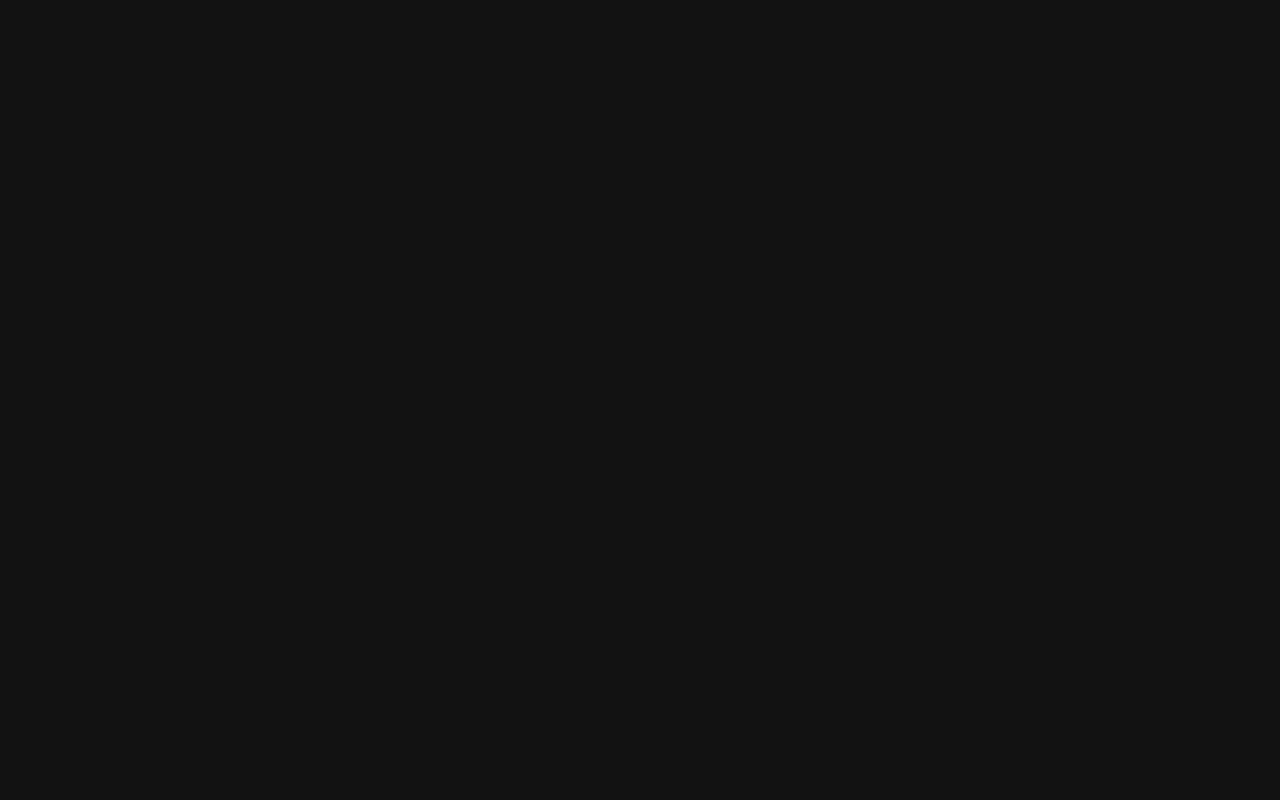
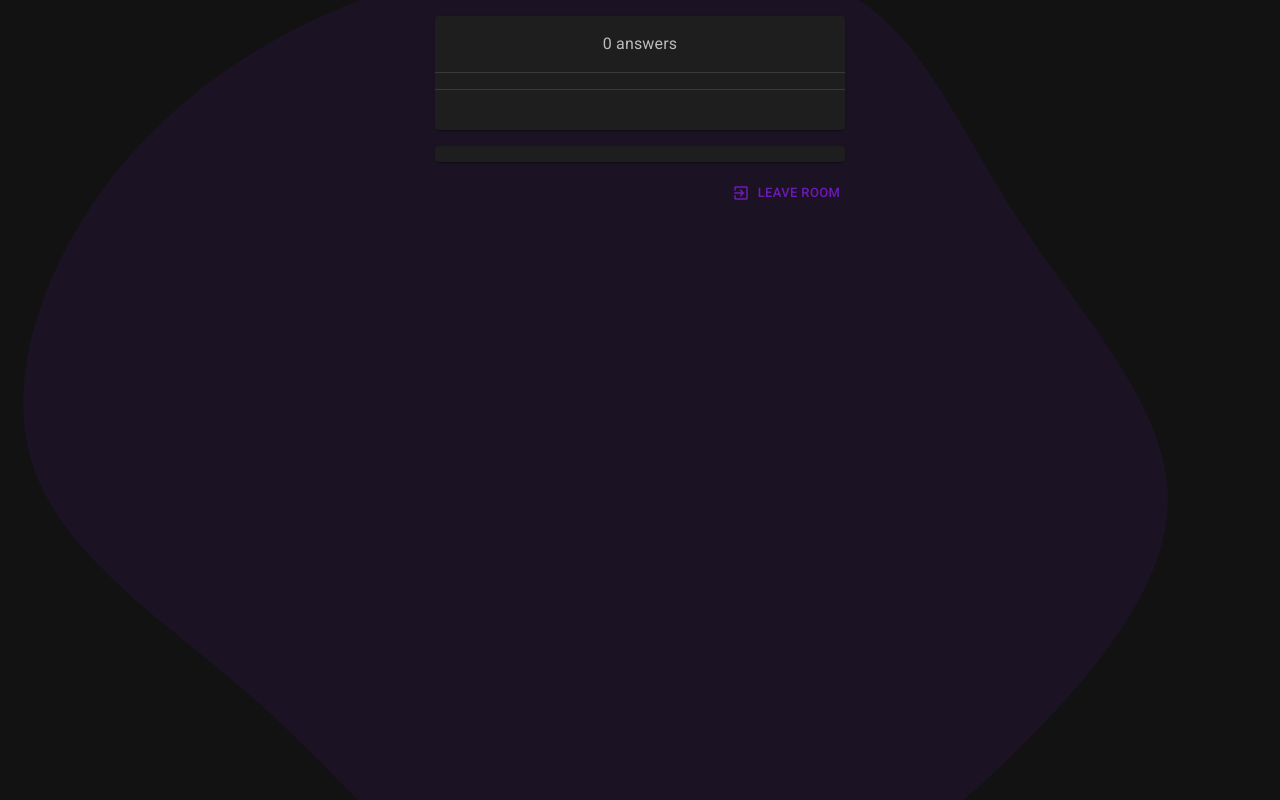
Before and after one commit to r1pk/votease-client, a React (Vite) app: page /rooms/1 in a window 1280 px wide. Before the commit this address had no page. Built offline with nearby package versions, Linux system fonts and the light colour scheme; what colyseus.js would draw is missing.

Commit message:
Create `RoomPage` page
- Create `RoomPage` page that displays room poll and other room
  components from `room` feature.
- Create route for `RoomPage` page.

```diff
--- /dev/null
+++ b/src/pages/RoomPage.jsx
@@ -0,0 +1,54 @@
+import { useSelector } from 'react-redux';
+
+import { toast } from 'react-toastify';
+
+import { Grid, Stack } from '@mui/material';
+
+import { Poll, UserList, LeaveRoomButton } from '@/features/room';
+
+import { useDocumentTitle } from '@/hooks/useDocumentTitle';
+
+import { colyseus } from '@/api/colyseus';
+
+const RoomPage = () => {
+  const poll = useSelector((store) => store.room.poll);
+  const owner = useSelector((store) => store.room.owner);
+  const user = useSelector((store) => store.session.user);
+  const users = useSelector((store) => store.room.users);
+
+  const handleSubmitChoice = (choiceId) => {
+    try {
+      colyseus.room.send('poll::cast-answer', {
+        choiceId: choiceId,
+      });
+    } catch (error) {
+      toast.error(error.message);
+    }
+  };
+
+  const handleLeaveRoom = () => {
+    try {
+      colyseus.leave();
+    } catch (error) {
+      toast.error(error.message);
+    }
+  };
+
+  useDocumentTitle('Room');
+
+  return (
+    <Grid container sx={{ justifyContent: 'center' }}>
+      <Grid item xs={12} sm={8} md={6} lg={4}>
+        <Stack spacing={2}>
+          <Poll poll={poll} user={user} onSubmitChoice={handleSubmitChoice} />
+          <UserList users={users} owner={owner} />
+          <Stack direction="row" sx={{ justifyContent: 'flex-end' }}>
+            <LeaveRoomButton onLeaveRoom={handleLeaveRoom} />
+          </Stack>
+        </Stack>
+      </Grid>
+    </Grid>
+  );
+};
+
+export default RoomPage;
--- a/src/routes/AppRoutes.jsx
+++ b/src/routes/AppRoutes.jsx
@@ -5,6 +5,7 @@ import { MainLayout } from '@/layouts/main';
 import HomePage from '@/pages/HomePage';
 import CreateRoomPage from '@/pages/CreateRoomPage';
 import JoinRoomPage from '@/pages/JoinRoomPage';
+import RoomPage from '@/pages/RoomPage';
 
 const AppRoutes = () => {
   return (
@@ -16,6 +17,10 @@ const AppRoutes = () => {
           <Route path="create-room" element={<CreateRoomPage />} />
           <Route path="join-room" element={<JoinRoomPage />} />
         </Route>
+
+        <Route path="rooms">
+          <Route path=":roomId" element={<RoomPage />} />
+        </Route>
       </Route>
     </Routes>
   );
```
